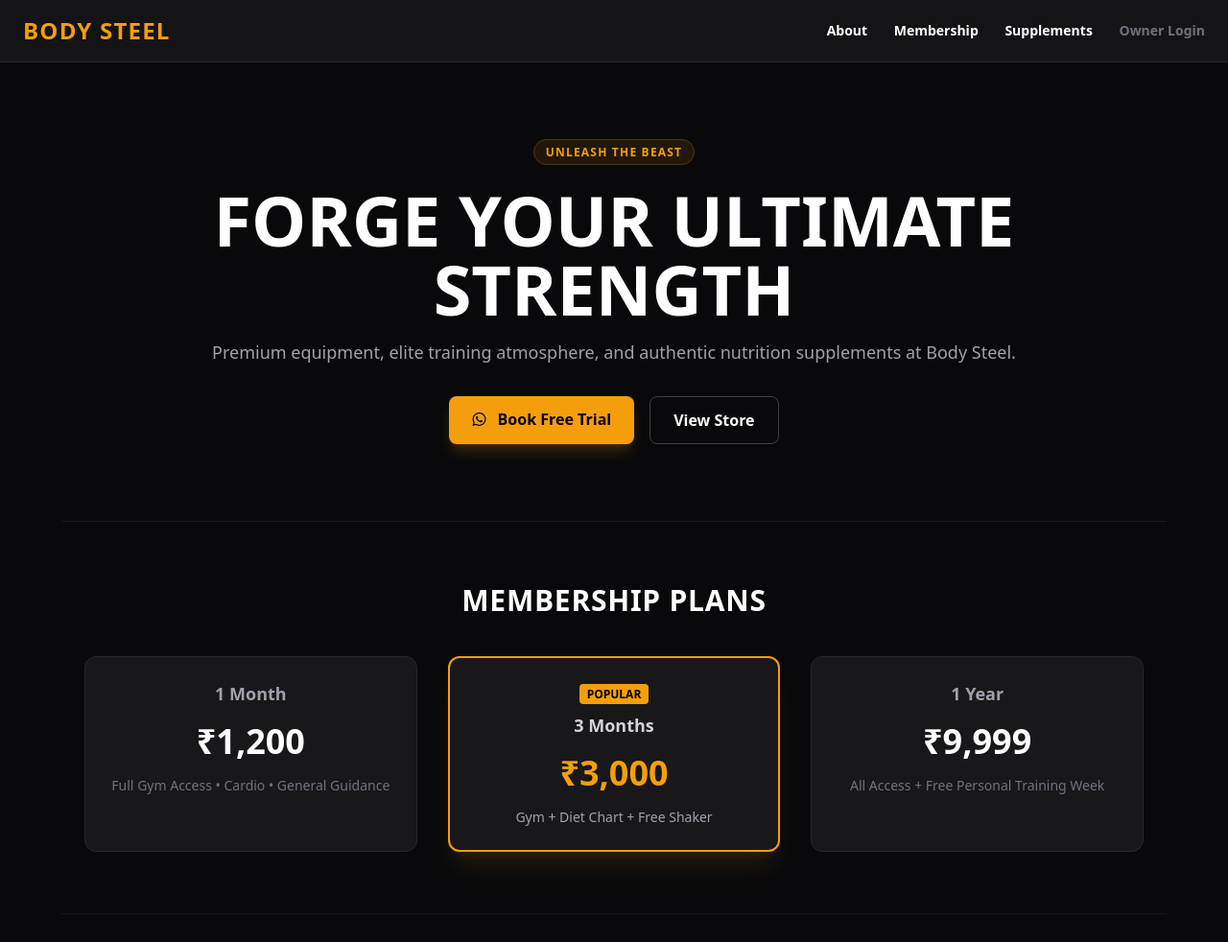
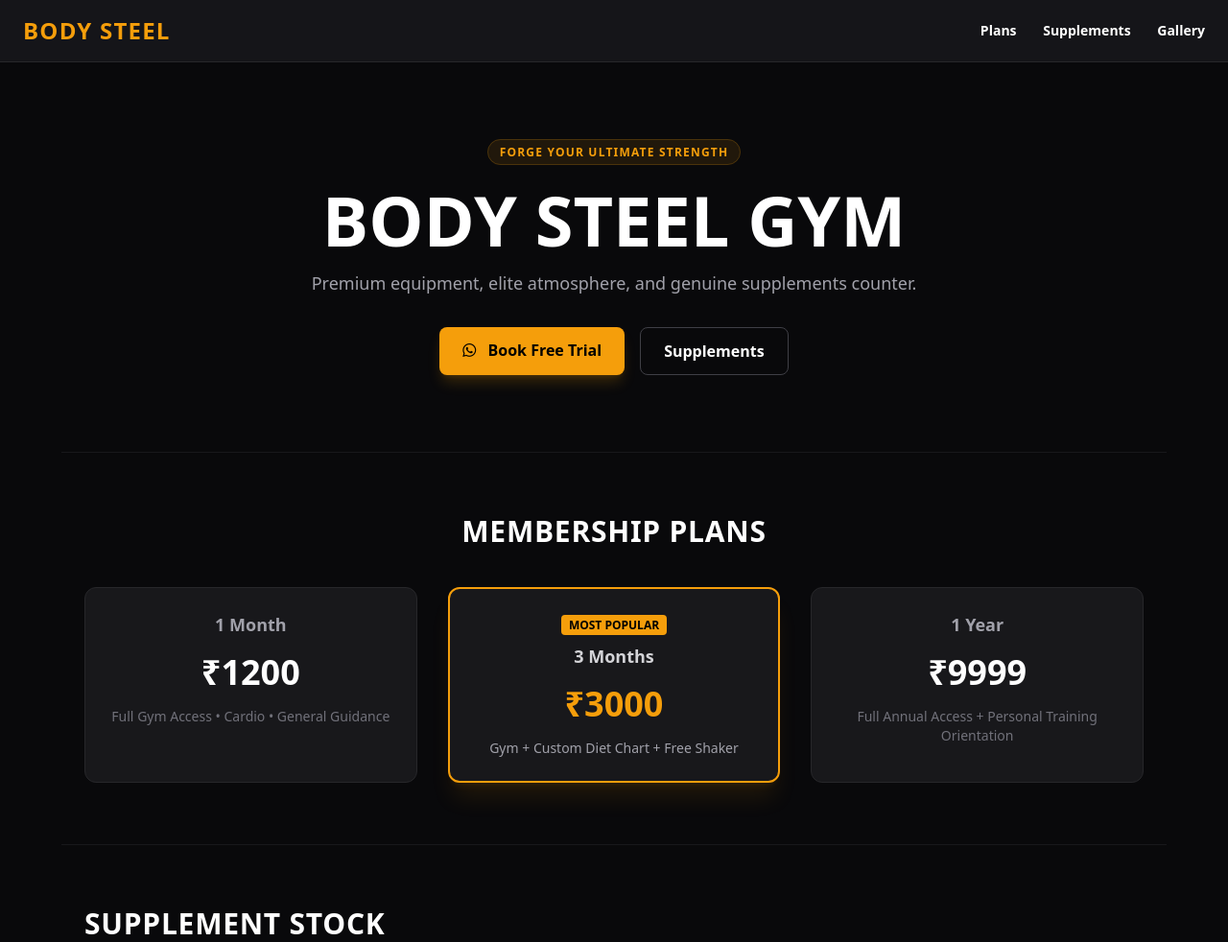
Before and after one commit to Aryan-vats-hub/bodysteel, a Flask app: page / in a window 1280 px wide. Shown: the top 982 px of the page at 96% size. Run offline with Flask 3, Linux system fonts and the light colour scheme; data comes from the database, SQL or seed files in the repository; some libraries are stand-ins or nearby versions.

Commit message:
Update index.html

```diff
--- a/templates/index.html
+++ b/templates/index.html
@@ -10,26 +10,25 @@
 <body class="bg-zinc-950 text-white font-sans antialiased">
 
     <!-- Navbar -->
-    <nav class="border-b border-zinc-800 bg-zinc-900/80 backdrop-blur sticky top-0 z-50 px-6 py-4 flex justify-between items-center">
+    <nav class="border-b border-zinc-800 bg-zinc-900/90 backdrop-blur sticky top-0 z-50 px-6 py-4 flex justify-between items-center">
         <h1 class="text-2xl font-black tracking-wider text-amber-500 uppercase">BODY STEEL</h1>
         <div class="space-x-6 text-sm font-semibold">
-            <a href="#about" class="hover:text-amber-500 transition">About</a>
-            <a href="#plans" class="hover:text-amber-500 transition">Membership</a>
+            <a href="#plans" class="hover:text-amber-500 transition">Plans</a>
             <a href="#store" class="hover:text-amber-500 transition">Supplements</a>
-            <a href="/admin" class="text-zinc-500 hover:text-white transition">Owner Login</a>
+            <a href="#gallery" class="hover:text-amber-500 transition">Gallery</a>
         </div>
     </nav>
 
     <!-- Hero Section -->
     <header class="py-20 px-6 text-center max-w-4xl mx-auto">
-        <span class="text-xs uppercase tracking-widest bg-amber-500/10 text-amber-500 px-3 py-1 rounded-full border border-amber-500/20 font-bold">Unleash The Beast</span>
-        <h2 class="text-5xl md:text-7xl font-extrabold mt-6 uppercase leading-tight">Forge Your Ultimate Strength</h2>
-        <p class="text-zinc-400 mt-4 text-base md:text-lg">Premium equipment, elite training atmosphere, and authentic nutrition supplements at Body Steel.</p>
+        <span class="text-xs uppercase tracking-widest bg-amber-500/10 text-amber-500 px-3 py-1 rounded-full border border-amber-500/20 font-bold">Forge Your Ultimate Strength</span>
+        <h2 class="text-5xl md:text-7xl font-extrabold mt-6 uppercase leading-tight">BODY STEEL GYM</h2>
+        <p class="text-zinc-400 mt-4 text-base md:text-lg">Premium equipment, elite atmosphere, and genuine supplements counter.</p>
         <div class="mt-8 flex justify-center gap-4">
-            <a href="https://wa.me/919999999999?text=Hi%20Body%20Steel,%20I%20want%20to%20book%20a%20free%20trial" target="_blank" class="bg-amber-500 hover:bg-amber-600 text-black font-bold px-6 py-3 rounded-lg transition shadow-lg shadow-amber-500/20">
+            <a href="https://wa.me/{{ settings.whatsapp_number }}?text=Hi%20Body%20Steel,%20I%20want%20to%20book%20a%20Free%20Trial%20Pass!" target="_blank" class="bg-amber-500 hover:bg-amber-600 text-black font-extrabold px-6 py-3 rounded-lg transition shadow-lg shadow-amber-500/20">
                 <i class="fab fa-whatsapp mr-2"></i> Book Free Trial
             </a>
-            <a href="#store" class="border border-zinc-700 hover:border-zinc-500 px-6 py-3 rounded-lg font-semibold transition">View Store</a>
+            <a href="#store" class="border border-zinc-700 hover:border-zinc-500 px-6 py-3 rounded-lg font-semibold transition">Supplements</a>
         </div>
     </header>
 
@@ -39,31 +38,27 @@
         <div class="grid md:grid-cols-3 gap-8">
             <div class="bg-zinc-900 p-6 rounded-xl border border-zinc-800 text-center">
                 <h4 class="text-lg font-bold text-zinc-400">1 Month</h4>
-                <div class="text-4xl font-black my-4 text-white">₹1,200</div>
+                <div class="text-4xl font-black my-4 text-white">₹{{ settings.plan_1m | int }}</div>
                 <p class="text-zinc-500 text-sm">Full Gym Access • Cardio • General Guidance</p>
             </div>
             <div class="bg-zinc-900 p-6 rounded-xl border-2 border-amber-500 text-center shadow-xl shadow-amber-500/10">
-                <span class="text-xs font-bold bg-amber-500 text-black px-2 py-0.5 rounded">POPULAR</span>
+                <span class="text-xs font-bold bg-amber-500 text-black px-2 py-0.5 rounded">MOST POPULAR</span>
                 <h4 class="text-lg font-bold text-zinc-300 mt-2">3 Months</h4>
-                <div class="text-4xl font-black my-4 text-amber-500">₹3,000</div>
-                <p class="text-zinc-400 text-sm">Gym + Diet Chart + Free Shaker</p>
+                <div class="text-4xl font-black my-4 text-amber-500">₹{{ settings.plan_3m | int }}</div>
+                <p class="text-zinc-400 text-sm">Gym + Custom Diet Chart + Free Shaker</p>
             </div>
             <div class="bg-zinc-900 p-6 rounded-xl border border-zinc-800 text-center">
                 <h4 class="text-lg font-bold text-zinc-400">1 Year</h4>
-                <div class="text-4xl font-black my-4 text-white">₹9,999</div>
-                <p class="text-zinc-500 text-sm">All Access + Free Personal Training Week</p>
+                <div class="text-4xl font-black my-4 text-white">₹{{ settings.plan_1y | int }}</div>
+                <p class="text-zinc-500 text-sm">Full Annual Access + Personal Training Orientation</p>
             </div>
         </div>
     </section>
 
-    <!-- Supplements Store Section -->
+    <!-- Supplements Section -->
     <section id="store" class="py-16 max-w-6xl mx-auto px-6 border-t border-zinc-900">
-        <div class="flex flex-col md:flex-row justify-between items-center mb-10">
-            <div>
-                <h3 class="text-3xl font-black uppercase tracking-wide text-white">Gym Supplement Counter</h3>
-                <p class="text-zinc-400 text-sm mt-1">100% Genuine products available right at the front desk</p>
-            </div>
-        </div>
+        <h3 class="text-3xl font-black uppercase tracking-wide text-white mb-2">Supplement Stock</h3>
+        <p class="text-zinc-400 text-sm mb-10">Available directly at the counter</p>
 
         <div class="grid grid-cols-1 sm:grid-cols-2 md:grid-cols-3 gap-6">
             {% for item in supplements %}
@@ -72,7 +67,7 @@
                 <div class="p-5 flex-1 flex flex-col justify-between">
                     <div>
                         <div class="flex justify-between items-center mb-2">
-                            <span class="text-xs font-bold uppercase tracking-wider text-zinc-400">{{ item.brand }}</span>
+                            <span class="text-xs font-bold uppercase text-zinc-400">{{ item.brand }}</span>
                             {% if item.in_stock == 1 %}
                                 <span class="bg-emerald-500/20 text-emerald-400 text-xs px-2 py-0.5 rounded-full font-bold">In Stock</span>
                             {% else %}
@@ -80,16 +75,16 @@
                             {% endif %}
                         </div>
                         <h4 class="text-lg font-bold text-white">{{ item.name }}</h4>
-                        <div class="text-2xl font-black text-amber-500 mt-2">₹{{ item.price }}</div>
+                        <div class="text-2xl font-black text-amber-500 mt-2">₹{{ item.price | int }}</div>
                     </div>
 
                     <div class="mt-4">
                         {% if item.in_stock == 1 %}
-                            <a href="https://wa.me/919999999999?text=Hi%20Body%20Steel,%20I%20want%20to%20buy%20{{ item.name }}%20priced%20at%20₹{{ item.price }}" target="_blank" class="w-full block text-center bg-emerald-600 hover:bg-emerald-700 text-white font-bold py-2.5 rounded-lg transition text-sm">
+                            <a href="https://wa.me/{{ settings.whatsapp_number }}?text=Hi%20Body%20Steel,%20I%20want%20to%20buy%20{{ item.name }}%20priced%20at%20₹{{ item.price | int }}" target="_blank" class="w-full block text-center bg-emerald-600 hover:bg-emerald-700 text-white font-bold py-2.5 rounded-lg transition text-sm">
                                 <i class="fab fa-whatsapp mr-1"></i> Buy on WhatsApp
                             </a>
                         {% else %}
-                            <button disabled class="w-full bg-zinc-800 text-zinc-500 font-bold py-2.5 rounded-lg cursor-not-allowed text-sm">Currently Unavailable</button>
+                            <button disabled class="w-full bg-zinc-800 text-zinc-500 font-bold py-2.5 rounded-lg cursor-not-allowed text-sm">Out of Stock</button>
                         {% endif %}
                     </div>
                 </div>
@@ -98,5 +93,33 @@
         </div>
     </section>
 
+    <!-- Community Photo Gallery -->
+    <section id="gallery" class="py-16 max-w-6xl mx-auto px-6 border-t border-zinc-900">
+        <div class="flex flex-col md:flex-row justify-between items-center mb-8 gap-4">
+            <div>
+                <h3 class="text-3xl font-black uppercase tracking-wide text-white">Gym Gallery</h3>
+                <p class="text-zinc-400 text-sm">Photos shared by staff and gym members</p>
+            </div>
+            <form action="/upload_photo" method="POST" class="flex flex-wrap gap-2 w-full md:w-auto">
+                <input type="url" name="image_url" placeholder="Paste Photo URL here" required class="bg-zinc-800 border border-zinc-700 px-3 py-2 rounded-lg text-sm text-white focus:outline-none">
+                <input type="text" name="caption" placeholder="Short Caption" class="bg-zinc-800 border border-zinc-700 px-3 py-2 rounded-lg text-sm text-white focus:outline-none">
+                <button type="submit" class="bg-amber-500 text-black font-bold px-4 py-2 rounded-lg text-sm hover:bg-amber-600 transition">Upload Photo</button>
+            </form>
+        </div>
+
+        <div class="grid grid-cols-2 md:grid-cols-4 gap-4">
+            {% for pic in photos %}
+            <div class="group relative rounded-xl overflow-hidden bg-zinc-900 border border-zinc-800 aspect-square">
+                <img src="{{ pic.image_url }}" alt="Gym" class="w-full h-full object-cover group-hover:scale-105 transition duration-300">
+                {% if pic.caption %}
+                <div class="absolute bottom-0 inset-x-0 bg-gradient-to-t from-black/80 to-transparent p-3 text-xs text-zinc-300">
+                    {{ pic.caption }}
+                </div>
+                {% endif %}
+            </div>
+            {% endfor %}
+        </div>
+    </section>
+
 </body>
 </html>
```
